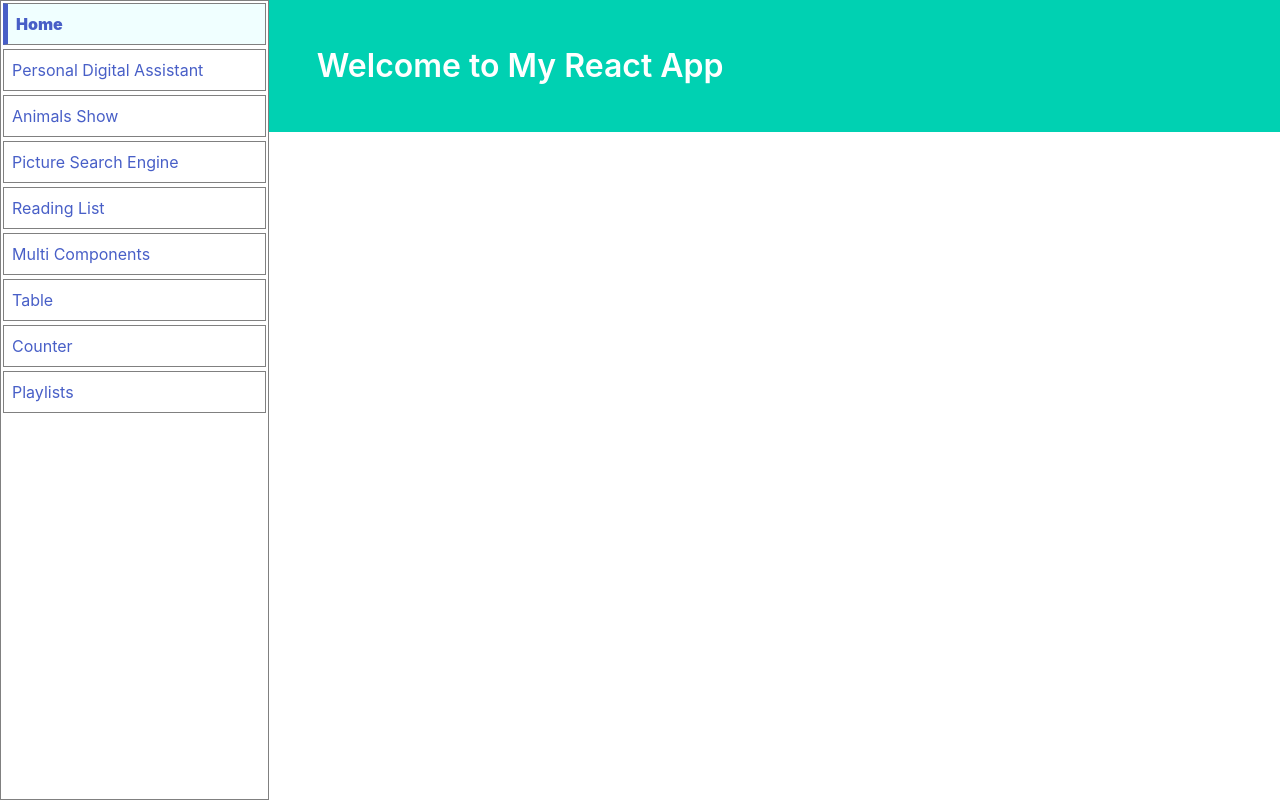
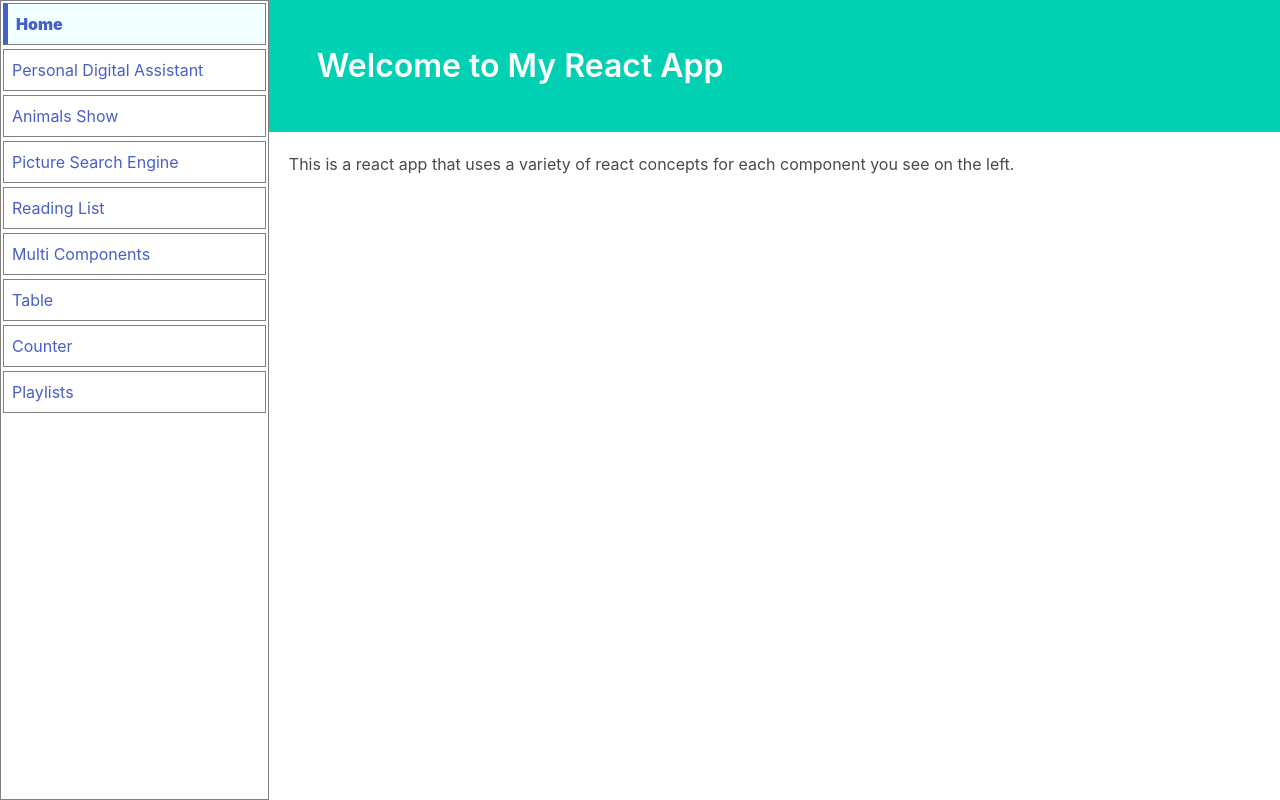
Before and after one commit to SaadiaAhmad/react-project, a React (Create React App) app: page / in a window 1280 px wide. Built offline with nearby package versions, Linux system fonts and the light colour scheme.

Commit message:
first run on my windows machine

```diff
--- a/src/App.css
+++ b/src/App.css
@@ -6,3 +6,7 @@
     width: 79%;
     height: 100vh;
 }
+
+.body {
+    padding: 20px;
+}
--- a/src/App.js
+++ b/src/App.js
@@ -21,10 +21,13 @@ function App() {
       <div className='main-content'>
         <Route path="/">
           <section className='hero is-primary'>
-              <div className='hero-body'>
-                <p className='title'>Welcome to My React App</p>
-              </div>
-            </section>
+            <div className='hero-body'>
+              <p className='title'>Welcome to My React App</p>
+            </div>
+          </section>
+          <div>
+            <p className='body'>This is a react app that uses a variety of react concepts for each component you see on the left.</p>
+          </div>
         </Route>
         <Route path="/personal-digital-assistant">
           <PersonalDigitalAssistant></PersonalDigitalAssistant>
--- a/src/components/MultiComponents/Modal/Modal.js
+++ b/src/components/MultiComponents/Modal/Modal.js
@@ -14,7 +14,7 @@ function Modal({ children, actionBar, onClose }) {
         <div>
             <div className="fixed inset-0 bg-gray-300 opacity-80" onClick={onClose}></div>
             <div className="fixed inset-40 p-10 bg-white">
-                <div className="flex flex-col justify-between h-full">
+                <div className="flex flex-col justify-between h-full overflow-scroll">
                     {children}
                     <div className="flex justify-end">{actionBar}</div>
                 </div>
```
